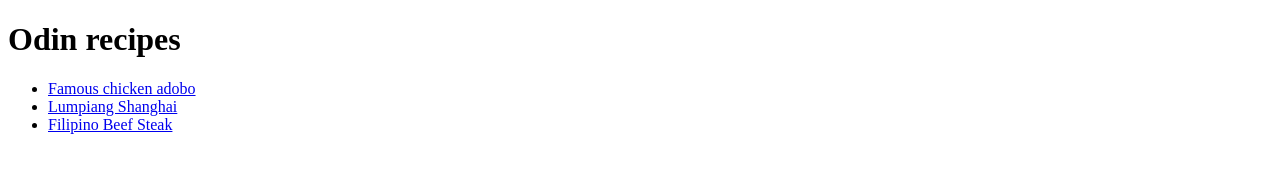
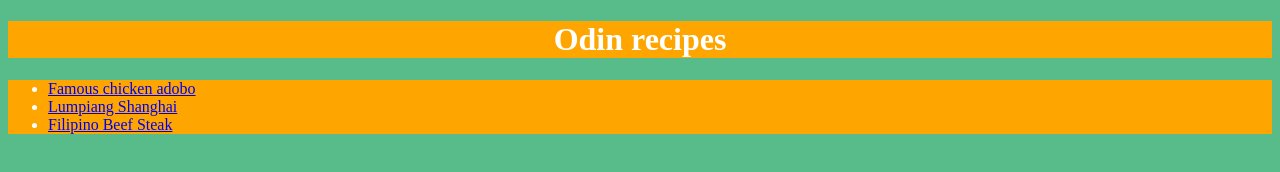
Before and after one commit to SevvAlgo/odin-recipes, a plain HTML site: page index.html in a window 1280 px wide. Drawn offline with Linux system fonts and the light colour scheme.

Commit message:
Added basic css to index

```diff
--- /dev/null
+++ b/index-style.css
@@ -0,0 +1,13 @@
+body {
+    background: #57BB8A;
+}
+
+.container {
+    background: #FFA500 ;
+    color: white;
+}
+
+h1 {
+    text-align: center;
+    font-weight: bold;
+}
--- a/index.html
+++ b/index.html
@@ -1,21 +1,22 @@
 <!DOCTYPE html>
 <html lang="en">
 <head>
+    <link rel="stylesheet" href="index-style.css">
     <meta charset="UTF-8">
     <meta http-equiv="X-UA-Compatible" content="IE=edge">
     <meta name="viewport" content="width=device-width, initial-scale=1.0">
     <title>Document</title>
 </head>
 <body>
-    <h1>Odin recipes</h1>
+    <h1 class="container">Odin recipes</h1>
 
 
-
+    <div class="container">
     <ul>
         <li><a href="recipes/Famous-chicken-adobo.html">Famous chicken adobo</a></li>
         <li><a href="recipes/lumpia-shanghai.html">Lumpiang Shanghai</a></li>
         <li><a href="recipes/Filipino-Beef-Steak.html">Filipino Beef Steak</a></li>
     </ul>
-
+    </div>
 </body>
 </html>
```
Also changed, not shown: recipes/Filipino-Beef-Steak.html (+1 -0 lines), 1 other file.
